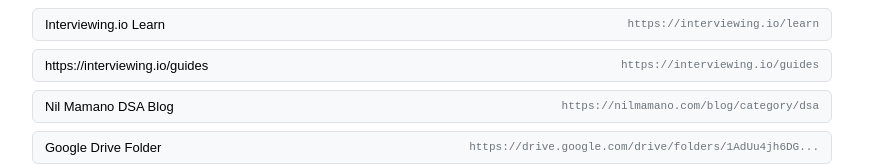
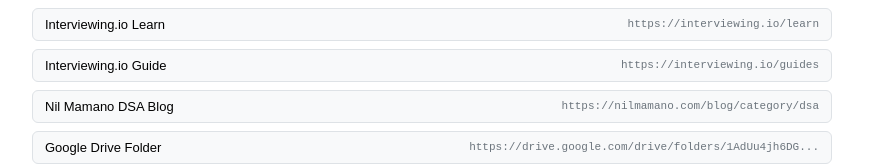
Before and after one commit to huyisme-005/aline-kb-ingestor, a Next.js app in the folder frontend/: page / in a window 1280 px wide. Shown: the part 324-488 px from the top of the page, without its empty margins (208-1089 px from the left). Built offline with nearby package versions, Linux system fonts and the light colour scheme; no server answers.

Commit message:
Interviewing guides updated

```diff
--- a/frontend/src/components/IngestForm.tsx
+++ b/frontend/src/components/IngestForm.tsx
@@ -129,6 +129,7 @@
     if (url.includes('interviewing.io/blog')) return 'Interviewing.io Blog';
     if (url.includes('interviewing.io/topics')) return 'Interviewing.io Topics';
     if (url.includes('interviewing.io/learn')) return 'Interviewing.io Learn';
+    if(url.includes('interviewing.io/guides')) return 'Interviewing.io Guide';
     if (url.includes('nilmamano.com')) return 'Nil Mamano DSA Blog';
     if (url.includes('drive.google.com')) return 'Google Drive Folder';
     if (url.includes('shreycation.substack.com')) return 'Shreycation Substack';
```
